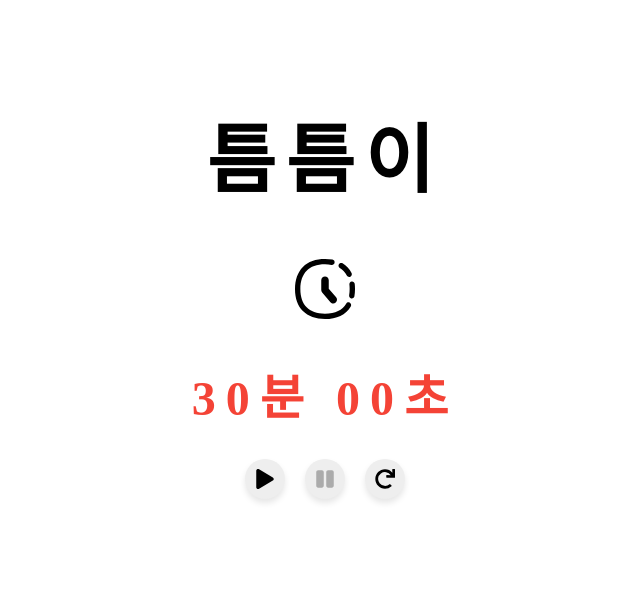
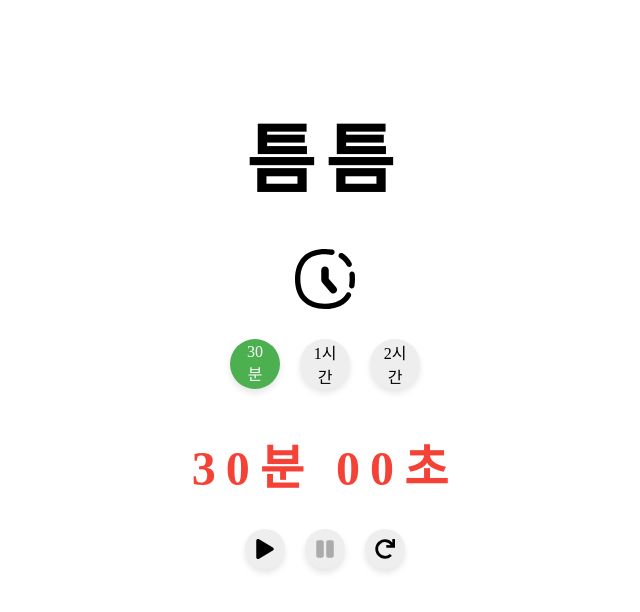
Before and after one commit to hhhyeon97/refresh-notifier, a React (Create React App) app: page / in a window 1280 px wide. Shown: the top 612 px of the page, without its empty margins (315-955 px from the left). Built offline with nearby package versions, Linux system fonts and the light colour scheme; a web font is replaced by a local one.

Commit message:
시간옵션추가

```diff
--- a/public/index.html
+++ b/public/index.html
@@ -26,7 +26,7 @@
       work correctly both with client-side routing and a non-root public URL.
       Learn how to configure a non-root public URL by running `npm run build`.
     -->
-    <title>React App</title>
+    <title>틈틈</title>
   </head>
   <body>
     <noscript>You need to enable JavaScript to run this app.</noscript>
--- a/src/App.css
+++ b/src/App.css
@@ -29,5 +29,11 @@ body {
 
 .clock_icon {
   position: relative;
-  bottom: 20px;
+  bottom: 30px;
 }
+
+.time_btn {
+  width: 50px;
+  height: 50px;
+  font-size: 1rem;
+}
--- a/src/App.js
+++ b/src/App.js
@@ -5,7 +5,7 @@ import Notification from './Notification';
 function App() {
   return (
     <div className="App">
-      <h1 className="title">틈틈이</h1>
+      <h1 className="title">틈틈</h1>
       <Notification />
     </div>
   );
--- a/src/Notification.js
+++ b/src/Notification.js
@@ -2,10 +2,44 @@ import React, { useState, useEffect } from 'react';
 import { FaPlay, FaPause, FaRedo } from 'react-icons/fa'; // React Icons
 
 const Notification = () => {
-  const [duration, setDuration] = useState(30 * 60 * 1000); // 30분 (밀리초 단위)
-  const [deadline, setDeadline] = useState(null); // 타이머 종료 시간
-  const [timeLeft, setTimeLeft] = useState(duration); // 남은 시간
-  const [isRunning, setIsRunning] = useState(false); // 타이머 실행 여부
+  // 시간 옵션들
+  const timeOptions = [
+    { label: '30분', value: 30 * 60 * 1000 },
+    { label: '1시간', value: 60 * 60 * 1000 },
+    { label: '2시간', value: 120 * 60 * 1000 },
+  ];
+
+  const [duration, setDuration] = useState(timeOptions[0].value); // 기본값: 30분
+  const [deadline, setDeadline] = useState(null);
+  const [timeLeft, setTimeLeft] = useState(duration);
+  const [isRunning, setIsRunning] = useState(false);
+  const [koreanVoice, setKoreanVoice] = useState(null);
+
+  // 음성 로드 및 선택 로직
+  useEffect(() => {
+    const loadVoices = () => {
+      const voices = window.speechSynthesis.getVoices();
+      const googleKoreanVoice = voices.find(
+        (voice) =>
+          voice.name === 'Google 한국의' || voice.name === 'Google Korean',
+      );
+
+      if (googleKoreanVoice) {
+        setKoreanVoice(googleKoreanVoice);
+      }
+    };
+
+    // 음성이 즉시 로드되지 않을 수 있으므로 이벤트 리스너 추가
+    window.speechSynthesis.addEventListener('voiceschanged', loadVoices);
+
+    // 처음 로드 시도
+    loadVoices();
+
+    // 클린업 함수
+    return () => {
+      window.speechSynthesis.removeEventListener('voiceschanged', loadVoices);
+    };
+  }, []);
 
   // 남은 시간 계산 및 업데이트
   useEffect(() => {
@@ -35,8 +69,7 @@ const Notification = () => {
     speech.lang = 'ko-KR';
     speech.rate = 1.0;
 
-    const voices = window.speechSynthesis.getVoices();
-    const koreanVoice = voices.find((voice) => voice.name === 'Google 한국의');
+    // 미리 선택된 한국어 음성 사용
     if (koreanVoice) {
       speech.voice = koreanVoice;
     }
@@ -65,8 +98,17 @@ const Notification = () => {
   const resetTimer = () => {
     setIsRunning(false);
     setDeadline(null);
-    setTimeLeft(30 * 60 * 1000); // 기본 시간으로 초기화 (30분)
-    setDuration(30 * 60 * 1000);
+    setTimeLeft(timeOptions[0].value);
+    setDuration(timeOptions[0].value);
+  };
+
+  // 시간 선택 핸들러
+  const handleTimeChange = (selectedDuration) => {
+    // 타이머가 실행 중이 아닐 때만 시간 변경 가능
+    if (!isRunning) {
+      setDuration(selectedDuration);
+      setTimeLeft(selectedDuration);
+    }
   };
 
   // 시간 포맷 변환 (XX분 XX초)
@@ -111,6 +153,32 @@ const Notification = () => {
           ></path>
         </g>
       </svg>
+      {/* 시간 선택 버튼 추가 */}
+      <div
+        style={{
+          display: 'flex',
+          justifyContent: 'center',
+          gap: '20px',
+          marginBottom: '20px',
+        }}
+      >
+        {timeOptions.map((option) => (
+          <button
+            className="time_btn"
+            key={option.value}
+            onClick={() => handleTimeChange(option.value)}
+            style={{
+              ...buttonStyle,
+              backgroundColor:
+                duration === option.value ? '#4caf50' : '#eeeeee',
+              color: duration === option.value ? 'white' : 'black',
+            }}
+            disabled={isRunning}
+          >
+            {option.label}
+          </button>
+        ))}
+      </div>
 
       {/* 남은 시간 표시 */}
       <div
```
